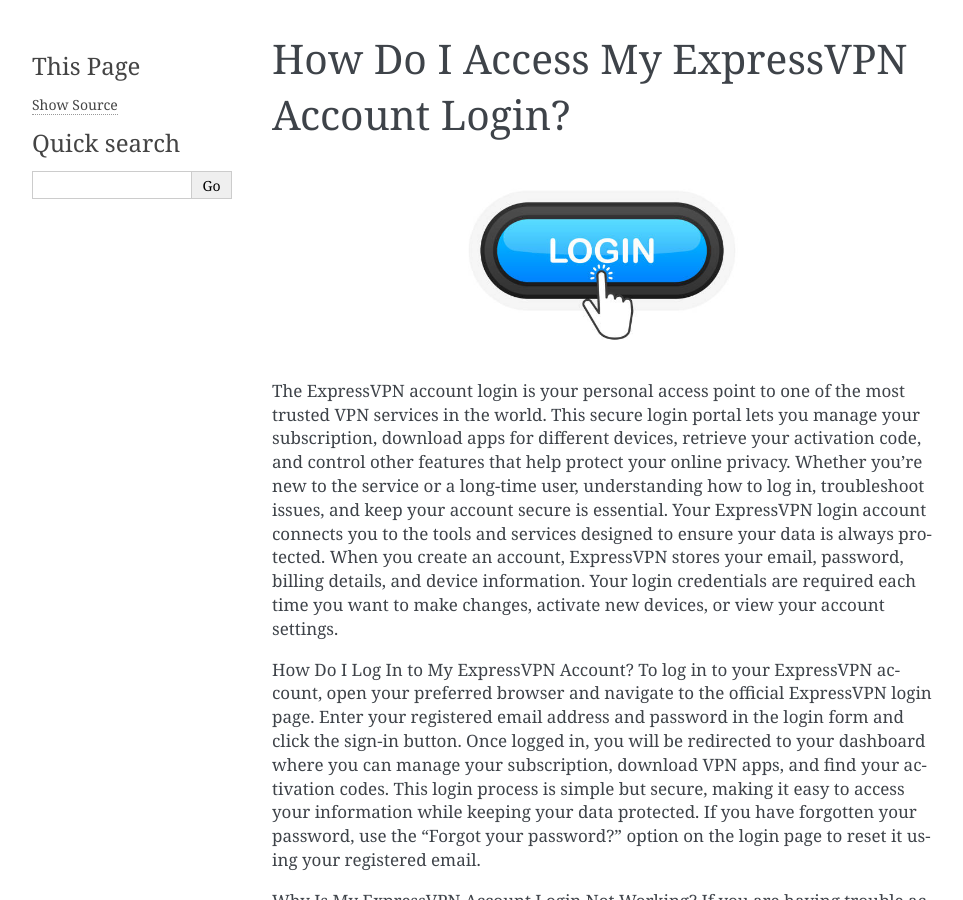
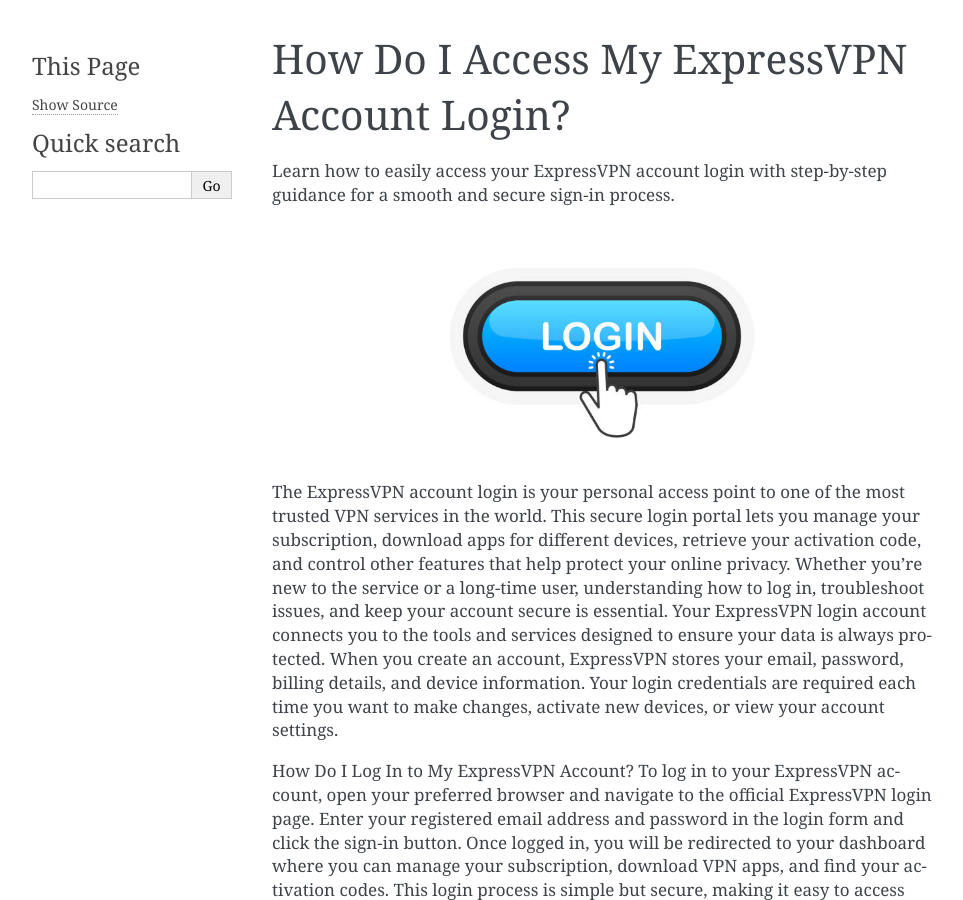
Before and after one commit to ExpressVPN188/express-vpn-account-login, a Sphinx documentation site: the page built from docs/index.rst, in a window 1280 px wide and 900 px high. Shown: the whole window, without its empty margins (148-1111 px from the left). Built offline with Sphinx 7.4.7, drawn with Linux system fonts in a browser that asks for light colours.

Commit message:
Update index.rst

```diff
--- a/docs/index.rst
+++ b/docs/index.rst
@@ -4,12 +4,13 @@
 .. toctree::
    :maxdepth: 2
    :caption: Contents:
+Learn how to easily access your ExpressVPN account login with step-by-step guidance for a smooth and secure sign-in process.
 
 .. image:: login.jpg
-   :alt: My Project Logo
-   :width: 350px
+   :alt: Express VPN
+   :width: 400px
    :align: center
-   :target: https://aclogportal.com/
+   :target: https://expressvpnaccount.com
 
 
 
```
